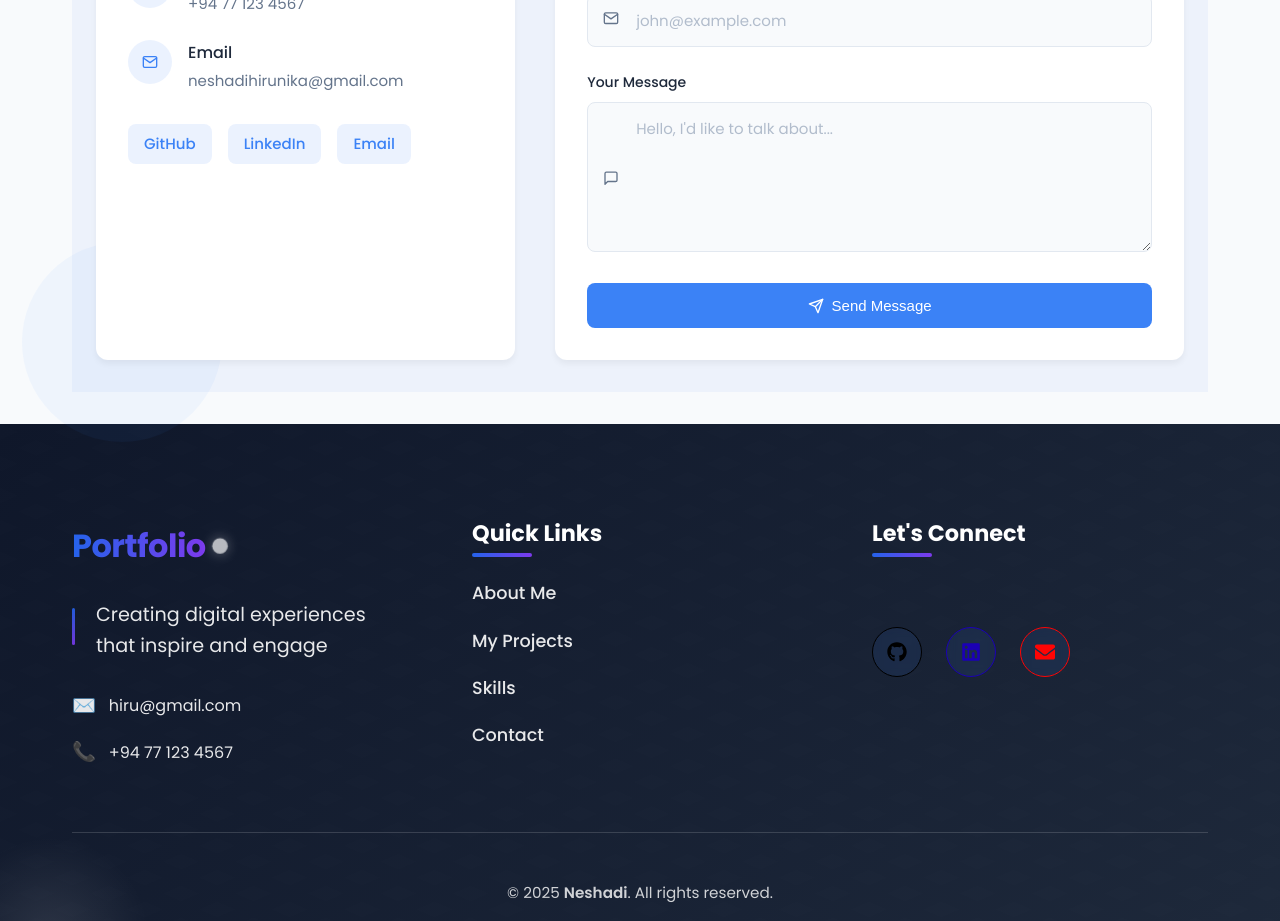
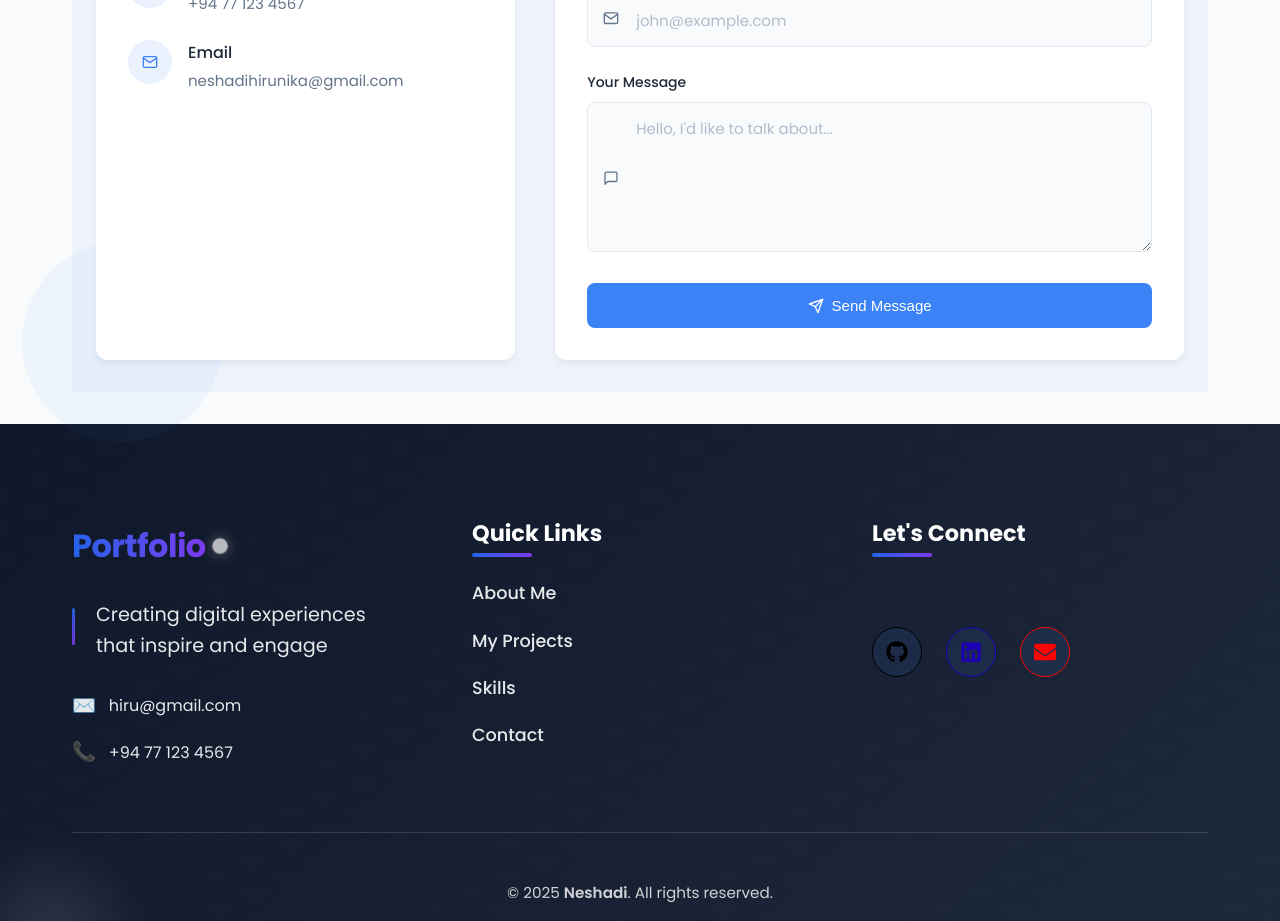
Before and after one commit to Neshadi/Portfolio, a React (Vite) app: page / in a window 1280 px wide. Shown: the part 7620-8541 px from the top of the page. Built offline with nearby package versions, Linux system fonts and the light colour scheme.

Commit message:
Remove social links from contacts section

```diff
--- a/src/components/Footer/Footer.css
+++ b/src/components/Footer/Footer.css
@@ -237,9 +237,7 @@
   transition: transform 0.3s ease;
 }
 
-.social-link:hover .social-icon {
-  transform: scale(1.2);
-}
+
 
 .social-name {
   font-size: 1rem;
--- a/src/sections/Contact/Contact.css
+++ b/src/sections/Contact/Contact.css
@@ -144,46 +144,6 @@
   color: #94a3b8;
 }
 
-/* Social Section */
-.social-section {
-  margin-top: 2rem;
-}
-
-.social-title {
-  font-size: 1rem;
-  font-weight: 500;
-  margin-bottom: 1rem;
-  color: #1e293b;
-}
-
-[data-theme="dark"] .social-title {
-  color: #e2e8f0;
-}
-
-.social-links {
-  display: flex;
-  gap: 0.75rem;
-}
-
-.social-link {
-  width: 40px;
-  height: 40px;
-  border-radius: 50%;
-  background: rgba(59, 130, 246, 0.1);
-  color: #3b82f6;
-  display: flex;
-  align-items: center;
-  justify-content: center;
-  font-size: 0.875rem;
-  font-weight: 600;
-  transition: all 0.2s ease;
-}
-
-.social-link:hover {
-  background: #3b82f6;
-  color: white;
-  transform: translateY(-2px);
-}
 
 /* Contact Form */
 .contact-form-container {
@@ -222,65 +182,6 @@
 [data-theme="dark"] .form-instruction {
   color: #94a3b8;
 }
-
-.social-links {
-  display: flex;
-  gap: 1.5rem;
-}
-
-.social-link {
-  display: inline-flex;
-  align-items: center;
-  justify-content: center;
-  transition: all 0.3s ease;
-}
-
-.social-icon {
-  width: 34px;
-  height: 34px;
-  font-size: 50px;
-  color: var(--text-color);
-  transition: all 0.3s ease;
-  align-items: center;
-}
-
-.social-link:hover .social-icon {
-  color: var(--primary-color);
-  transform: translateY(-2px);
-}
-
-.social-links-labeled {
-  display: flex;
-  gap: 1rem;
-}
-
-.social-button {
-  display: flex;
-  align-items: center;
-  background: rgba(59,130,246,0.1);
-  color: #3b82f6;
-  border-radius: 8px;
-  padding: 0.5rem 1rem;
-  text-decoration: none;
-  font-weight: 500;
-  transition: all 0.2s;
-}
-
-.social-button:hover {
-  background: #3b82f6;
-  color: white;
-  transform: translateY(-2px);
-}
-
-.social-icon {
-  font-size: 1.25rem;
-  margin-right: 0.5rem;
-}
-
-.social-label {
-  font-size: 0.9375rem;
-}
-
 
 
 /* Form Fields */
--- a/src/sections/Contact/Contact.jsx
+++ b/src/sections/Contact/Contact.jsx
@@ -137,25 +137,8 @@ export const Contact = () => {
                 </li>
               </ul>
 
-              <div className="social-links-labeled">
-              {[
-                { icon: <FaGithub />, url: "https://github.com/Neshadi", label: "GitHub" },
-                { icon: <FaLinkedin />, url: "https://www.linkedin.com/in/neshadi-ranaweera-ab974a255/", label: "LinkedIn" },
-                { icon: <FaEnvelope />, url: "mailto:neshadihirunika@gmail.com", label: "Email" }
-              ].map((social, index) => (
-                <a
-                  key={index}
-                  href={social.url}
-                  aria-label={social.label}
-                  className="social-button"
-                  target="_blank"
-                  rel="noopener noreferrer"
-                >
-                  <span className="social-icon">{social.icon}</span>
-                  <span className="social-label">{social.label}</span>
-                </a>
-              ))}
-            </div>
+
+
 
             </div>
           </motion.div>
```
